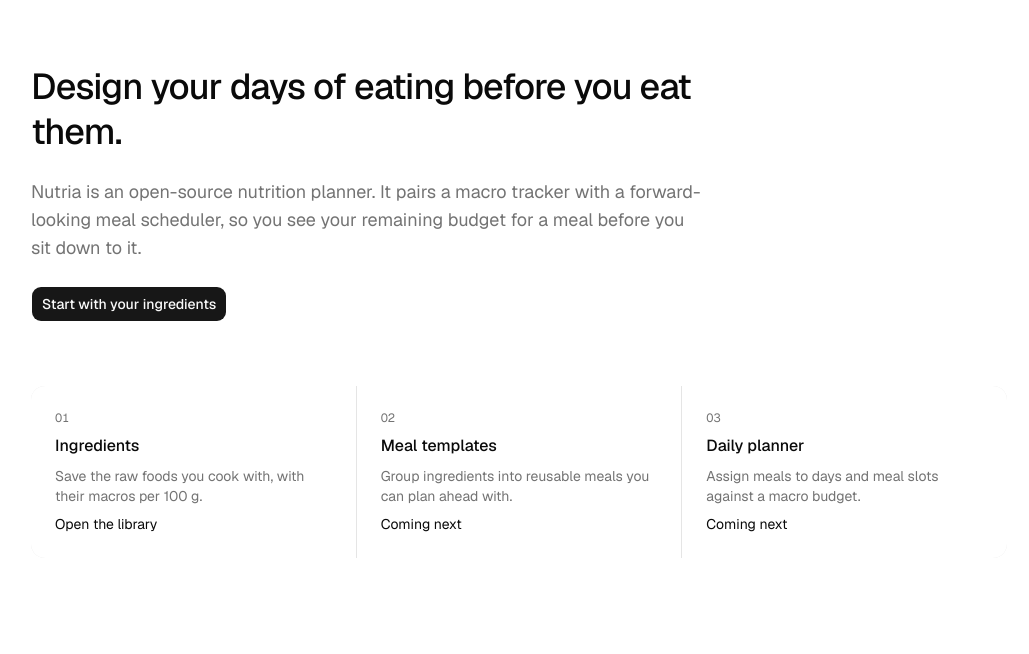
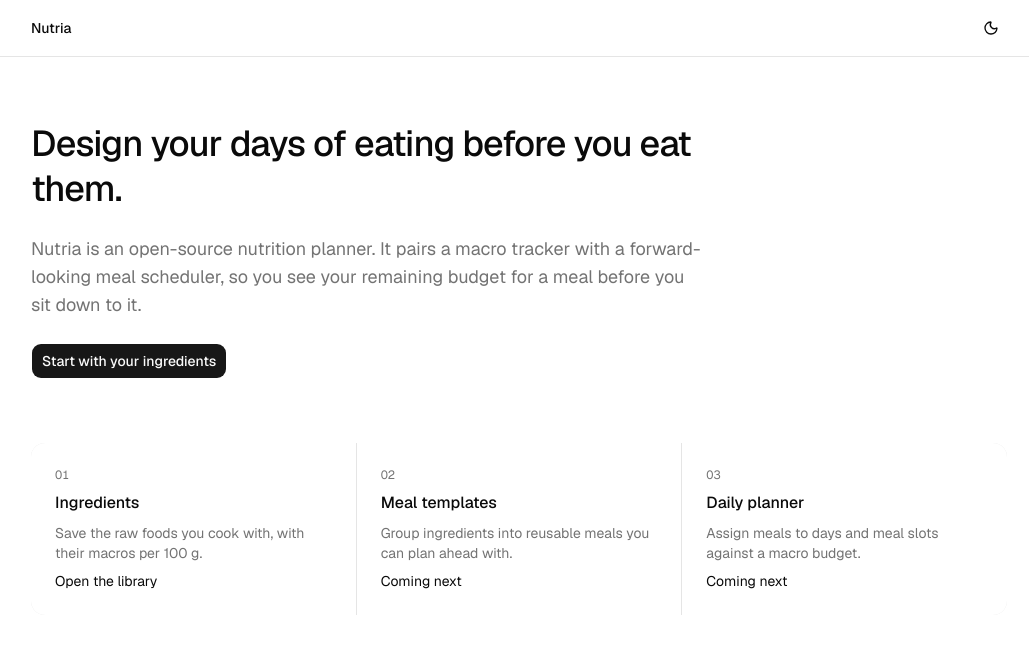
Before and after one commit to alvfdz/nutria, a Next.js app: page / in a window 1280 px wide. Shown: the top 654 px of the page, without its empty margins (121-1150 px from the left). Built offline with nearby package versions, Linux system fonts and the light colour scheme.

Commit message:
feat: add light/dark mode

```diff
--- a/src/app/globals.css
+++ b/src/app/globals.css
@@ -49,6 +49,7 @@
 }
 
 :root {
+  color-scheme: light;
   --background: oklch(1 0 0);
   --foreground: oklch(0.145 0 0);
   --card: oklch(1 0 0);
@@ -84,6 +85,7 @@
 }
 
 .dark {
+  color-scheme: dark;
   --background: oklch(0.145 0 0);
   --foreground: oklch(0.985 0 0);
   --card: oklch(0.205 0 0);
--- a/src/app/layout.tsx
+++ b/src/app/layout.tsx
@@ -1,5 +1,7 @@
-import type { Metadata } from "next";
+import type { Metadata, Viewport } from "next";
 import { Geist, Geist_Mono } from "next/font/google";
+import { SiteHeader } from "@/components/site-header";
+import { themeScript } from "@/lib/theme";
 import "./globals.css";
 
 const geistSans = Geist({
@@ -21,13 +23,24 @@ export const metadata: Metadata = {
     "Open-source nutrition planner: build an ingredient library, compose meal templates, and design your days against a macro budget.",
 };
 
+export const viewport: Viewport = {
+  colorScheme: "light dark",
+};
+
 export default function RootLayout({ children }: LayoutProps<"/">) {
   return (
     <html
       lang="en"
+      suppressHydrationWarning
       className={`${geistSans.variable} ${geistMono.variable} h-full antialiased`}
     >
-      <body className="min-h-full flex flex-col">{children}</body>
+      <head>
+        <script dangerouslySetInnerHTML={{ __html: themeScript }} />
+      </head>
+      <body className="min-h-full flex flex-col">
+        <SiteHeader />
+        {children}
+      </body>
     </html>
   );
 }
--- /dev/null
+++ b/src/components/site-header.tsx
@@ -0,0 +1,16 @@
+import Link from "next/link";
+
+import { ThemeToggle } from "@/components/theme-toggle";
+
+export function SiteHeader() {
+  return (
+    <header className="bg-background sticky top-0 z-10 border-b">
+      <div className="mx-auto flex h-14 w-full max-w-5xl items-center justify-between gap-4 px-4 sm:px-6">
+        <Link href="/" className="font-heading text-sm font-medium">
+          Nutria
+        </Link>
+        <ThemeToggle />
+      </div>
+    </header>
+  );
+}
--- /dev/null
+++ b/src/components/theme-toggle.tsx
@@ -0,0 +1,42 @@
+"use client";
+
+import { Moon, Sun } from "lucide-react";
+import { useLayoutEffect } from "react";
+
+import { Button } from "@/components/ui/button";
+import {
+  applyTheme,
+  isDarkMode,
+  readStoredTheme,
+  storeTheme,
+  type Theme,
+} from "@/lib/theme";
+
+export function ThemeToggle() {
+  // React's Strict Mode remount resets <html> to the attributes it manages from
+  // JSX in development, dropping the class the inline script set. Re-apply the
+  // stored preference before paint. A no-op in production.
+  useLayoutEffect(() => {
+    const stored = readStoredTheme();
+    if (stored) applyTheme(stored);
+  }, []);
+
+  function toggle() {
+    const next: Theme = isDarkMode() ? "light" : "dark";
+    applyTheme(next);
+    storeTheme(next);
+  }
+
+  return (
+    <Button
+      type="button"
+      variant="ghost"
+      size="icon"
+      onClick={toggle}
+      aria-label="Toggle theme"
+    >
+      <Moon className="dark:hidden" />
+      <Sun className="hidden dark:block" />
+    </Button>
+  );
+}
--- /dev/null
+++ b/src/lib/theme.ts
@@ -0,0 +1,40 @@
+export const themeStorageKey = "nutria-theme";
+
+export type Theme = "light" | "dark";
+
+export const isTheme = (value: unknown): value is Theme =>
+  value === "light" || value === "dark";
+
+/**
+ * Runs in <head> while the HTML is parsed, so the stored theme is applied
+ * before the first paint. Falls back to the OS preference when nothing is
+ * stored, and to the OS preference when localStorage is unavailable.
+ */
+export const themeScript = `(function(){var t;try{t=localStorage.getItem(${JSON.stringify(
+  themeStorageKey,
+)})}catch(e){}if(t!=="light"&&t!=="dark")t=matchMedia("(prefers-color-scheme: dark)").matches?"dark":"light";document.documentElement.classList.toggle("dark",t==="dark")})()`;
+
+export function readStoredTheme(): Theme | null {
+  try {
+    const stored = window.localStorage.getItem(themeStorageKey);
+    return isTheme(stored) ? stored : null;
+  } catch {
+    return null;
+  }
+}
+
+export function applyTheme(theme: Theme) {
+  document.documentElement.classList.toggle("dark", theme === "dark");
+}
+
+export function isDarkMode() {
+  return document.documentElement.classList.contains("dark");
+}
+
+export function storeTheme(theme: Theme) {
+  try {
+    window.localStorage.setItem(themeStorageKey, theme);
+  } catch {
+    // Persistence is best-effort; the class on <html> is the source of truth.
+  }
+}
```
